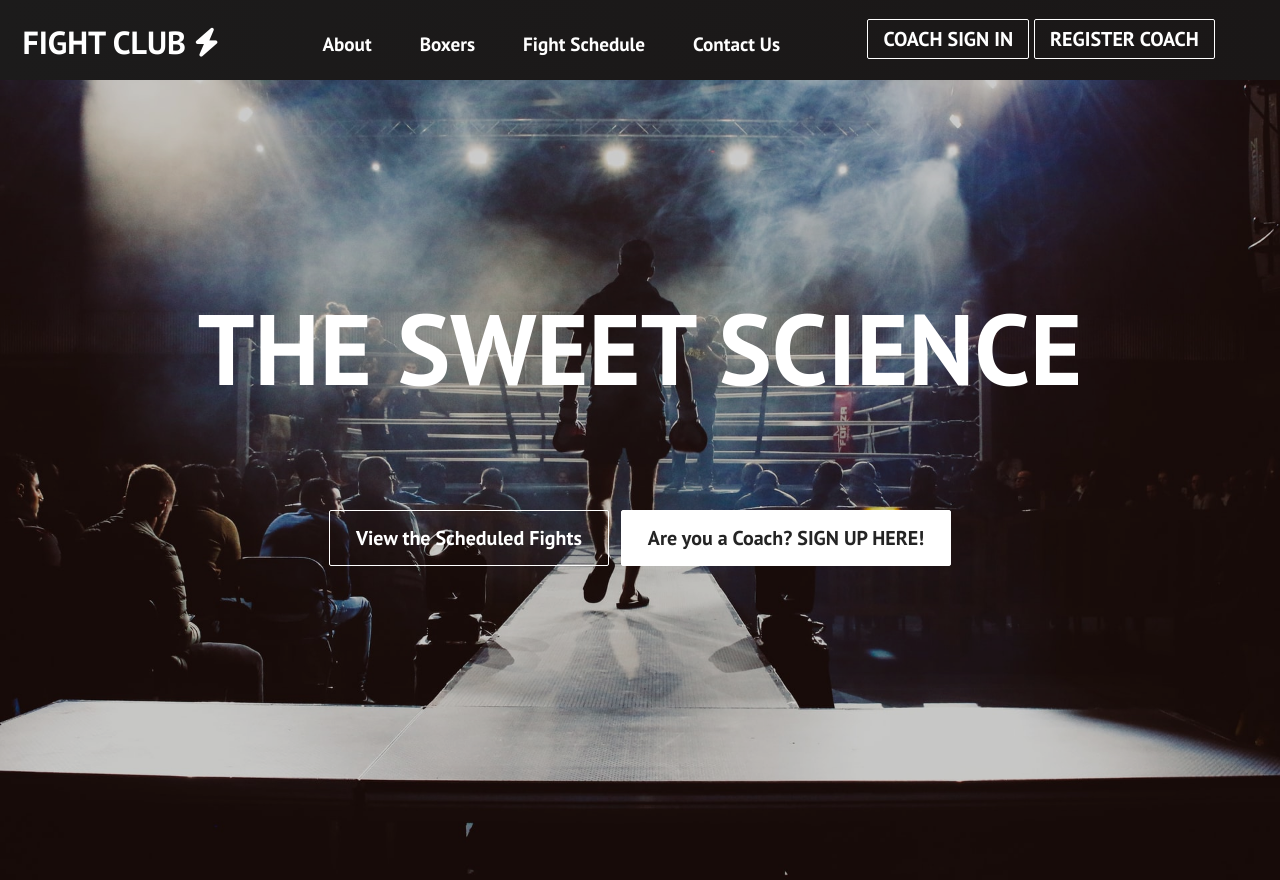
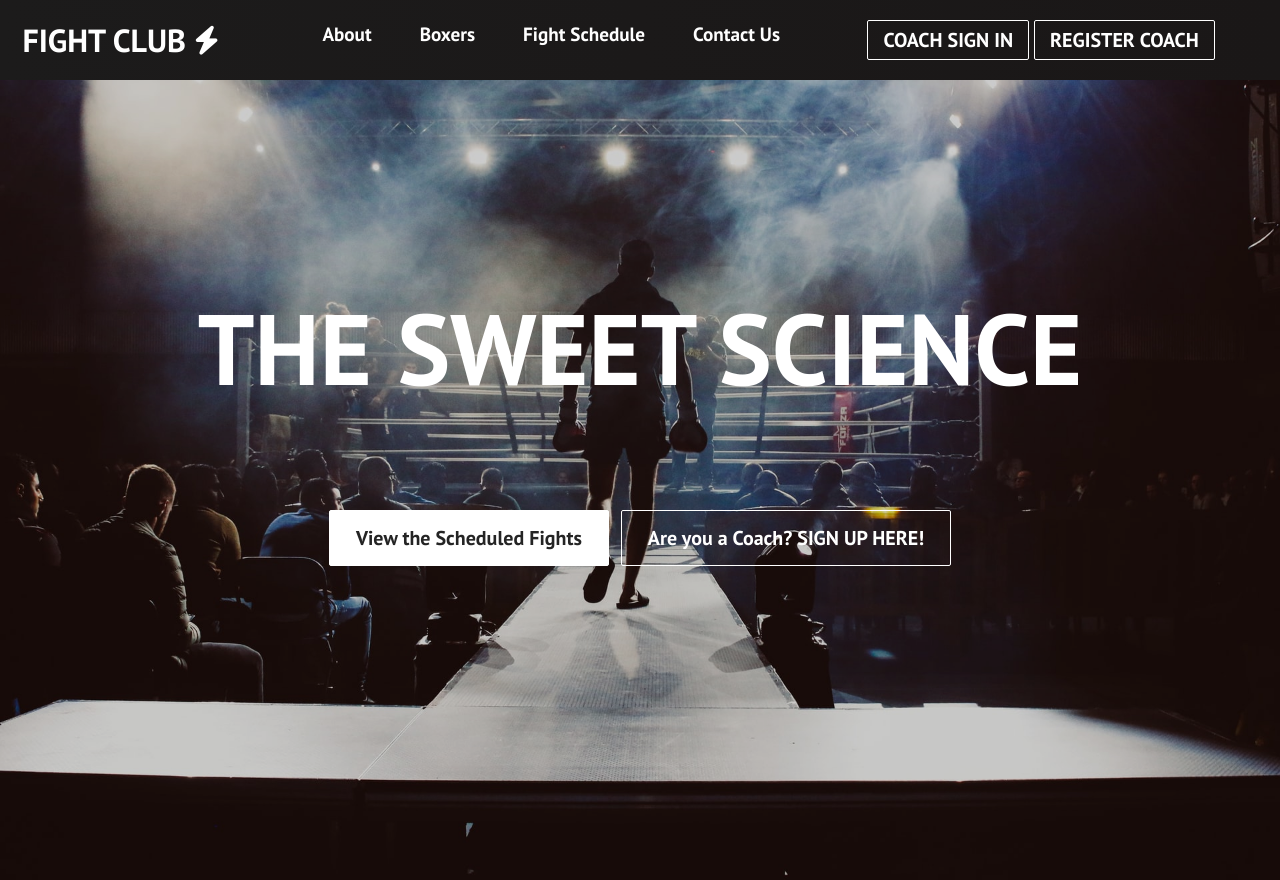
Before and after one commit to ZaidYounan/fight-club, a React (Create React App) app: page / in a window 1280 px wide. Built offline with nearby package versions, Linux system fonts and the light colour scheme.

Commit message:
Fix overflow bugs in navbar, adjust main section hover action

```diff
--- a/src/components/Button.css
+++ b/src/components/Button.css
@@ -26,6 +26,15 @@
 }
 
 .btn--outline {
+    background-color: transparent;
+    color: #fff;
+    padding: 8px 20px;
+    border: 1px solid var(--primary);
+    transition: all 0.3s ease-out;
+    text-decoration-skip: box-decoration;
+}
+
+.btn--view {
     background-color: transparent;
     color: #fff;
     padding: 8px 20px;
--- a/src/components/Button.js
+++ b/src/components/Button.js
@@ -1,11 +1,10 @@
 import React from 'react';
 import './Button.css';
 import { Link } from 'react-router-dom';
-import { useState } from 'react';
 
 /* Custom Button component that stores styles, sizes and even links */
 
-const STYLES = ['btn--primary', 'btn--outline', 'btn--test','btn--schedule', 'btn--coach'];
+const STYLES = ['btn--primary', 'btn--outline', 'btn--test','btn--schedule', 'btn--coach', 'btn--view'];
 
 const SIZES = ['btn--medium', 'btn--large'];
 
--- a/src/components/MainSection.js
+++ b/src/components/MainSection.js
@@ -16,7 +16,7 @@ function MainSection() {
         if (!signedIn) {
             return <Button
                         className='btns'
-                        buttonStyle='btn--primary'
+                        buttonStyle='btn--view'
                         buttonSize='btn--large'>
                             Are you a Coach? SIGN UP HERE!
                    </Button>
@@ -30,7 +30,7 @@ function MainSection() {
                 <Button
                     link='/schedule'
                     className='btns'
-                    buttonStyle='btn--outline'
+                    buttonStyle='btn--primary'
                     buttonSize='btn--large'>
                         View the Scheduled Fights
                 </Button>
--- a/src/components/Navbar.css
+++ b/src/components/Navbar.css
@@ -3,26 +3,26 @@
     height: 80px;
     display: flex;
     justify-content: space-evenly;
-    align-items: center;
+    align-content: center;
     font-size: 1.2rem;
     position: sticky;
     top: 0;
     z-index: 999;
     padding-top:0;
+    padding-bottom:0;
   }
 
   .navbar-container {
     display: flex;
     justify-content: center;
     align-items: center;
-    height: 80px;
+    height: 100%;
     max-width: 1500px;
   }
 
   @media screen and (min-width: 1180px) {
       .navbar-logo {
         margin-right:60px;
-        margin-bottom:15px;
       }
     }
 
@@ -48,7 +48,6 @@
     align-items:center;
     justify-content:center;
     overflow:hidden;
-    padding-top:1.5%;
   }
 
   .btn-signout {
@@ -72,6 +71,7 @@
     display:flex;
     flex-direction:row;
     justify-content:center;
+    align-items:center;
     height: 80px;
   }
 
```
